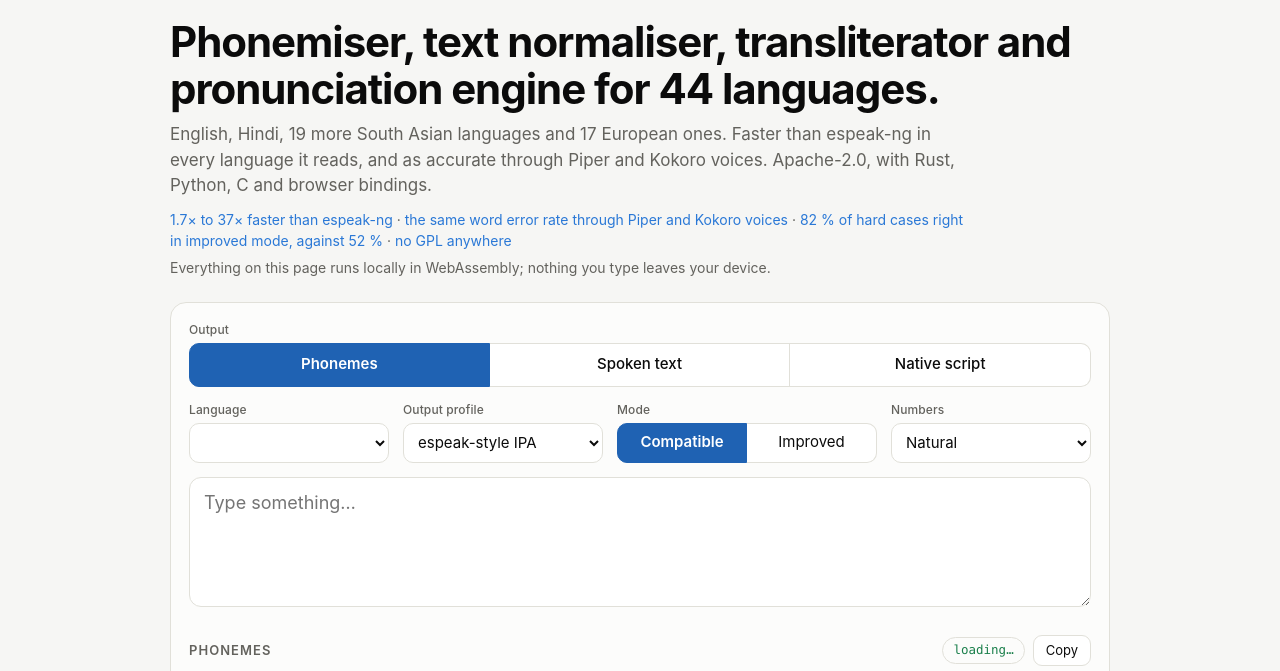
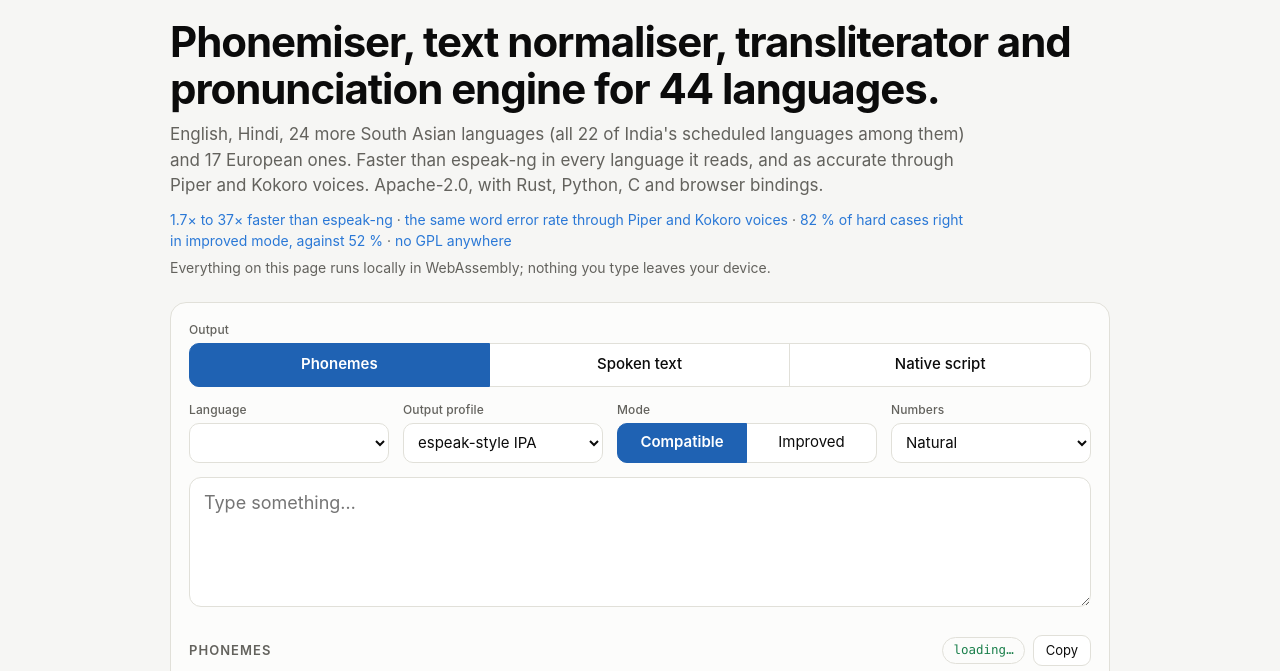
Before and after one commit to cB-Sigma/uccharan, a plain HTML site: page demo/index.html in a window 1280 px wide. Shown: the part 80-751 px from the top of the page. Drawn offline with Linux system fonts and the light colour scheme; a script that the page names is missing; files whose address does not match are found by name.

Commit message:
Keep word lists LF on every platform; demo lists all South Asian languages

```diff
--- a/demo/index.html
+++ b/demo/index.html
@@ -6,7 +6,7 @@
 <title>uccharan · phonemiser, normaliser and transliterator for 44 languages</title>
 <meta name="description" content="Phonemiser, text normaliser, transliterator and pronunciation engine for 44 languages. Faster than espeak-ng in every language it reads (1.7× to 37×) and as accurate through Piper and Kokoro voices. Apache-2.0, with Rust, Python, C and browser bindings. Try it live in your browser.">
 <meta property="og:title" content="uccharan · phonemiser, text normaliser, transliterator and pronunciation engine for 44 languages">
-<meta property="og:description" content="Faster than espeak-ng in every language it reads (1.7× to 37×) and as accurate through Piper and Kokoro voices. English, Hindi, 19 more South Asian languages and 17 European ones. Apache-2.0, with Rust, Python, C and browser bindings.">
+<meta property="og:description" content="Faster than espeak-ng in every language it reads (1.7× to 37×) and as accurate through Piper and Kokoro voices. English, Hindi, 24 more South Asian languages (all 22 of India's scheduled languages among them) and 17 European ones. Apache-2.0, with Rust, Python, C and browser bindings.">
 <meta property="og:image" content="https://cb-sigma.github.io/uccharan/og.png">
 <meta name="color-scheme" content="light dark">
 <link rel="icon" href="favicon.svg" type="image/svg+xml">
@@ -36,7 +36,7 @@
 <main>
   <section class="intro">
     <h1>Phonemiser, text normaliser, transliterator and pronunciation engine for 44 languages.</h1>
-    <p>English, Hindi, 19 more South Asian languages and 17 European ones. Faster than espeak-ng in every language it reads, and as accurate through Piper and Kokoro voices. Apache-2.0, with Rust, Python, C and browser bindings.</p>
+    <p>English, Hindi, 24 more South Asian languages (all 22 of India's scheduled languages among them) and 17 European ones. Faster than espeak-ng in every language it reads, and as accurate through Piper and Kokoro voices. Apache-2.0, with Rust, Python, C and browser bindings.</p>
     <p class="proof"><a href="https://github.com/cB-Sigma/uccharan#phonemiser-and-languages">1.7× to 37× faster than espeak-ng</a> · <a href="https://github.com/cB-Sigma/uccharan/blob/main/docs/evaluation.md#2-end-to-end-real-voices-real-speech-recognition">the same word error rate through Piper and Kokoro voices</a> · <a href="https://github.com/cB-Sigma/uccharan/blob/main/docs/evaluation.md#4-correctness-improved-mode-against-hand-curated-gold-sets">82 % of hard cases right in improved mode, against 52 %</a> · <a href="https://github.com/cB-Sigma/uccharan/blob/main/DATA_LICENSES.md">no GPL anywhere</a></p>
     <p class="note-local">Everything on this page runs locally in WebAssembly; nothing you type leaves your device.</p>
   </section>
```
Also changed, not shown: 1 other file.
